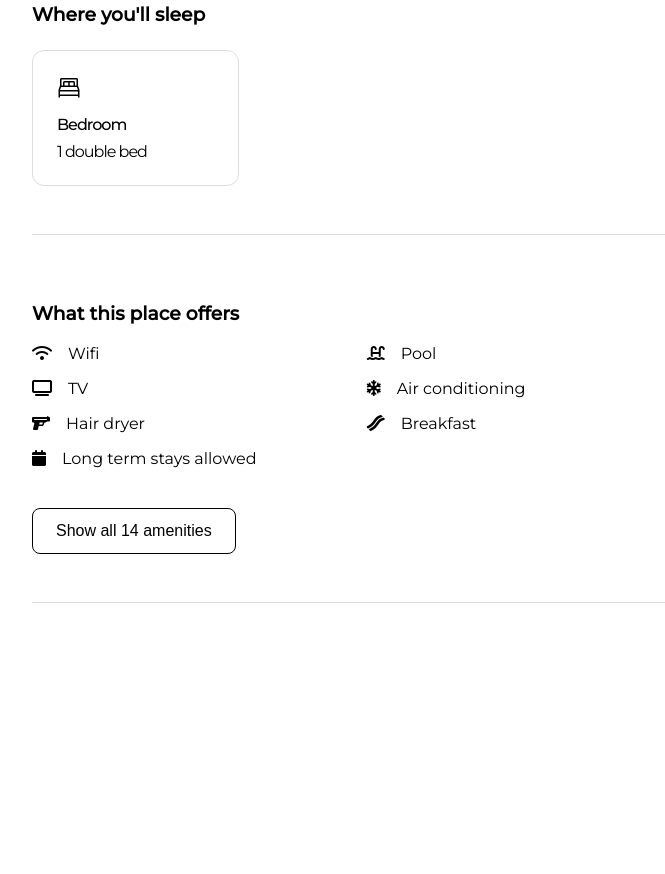
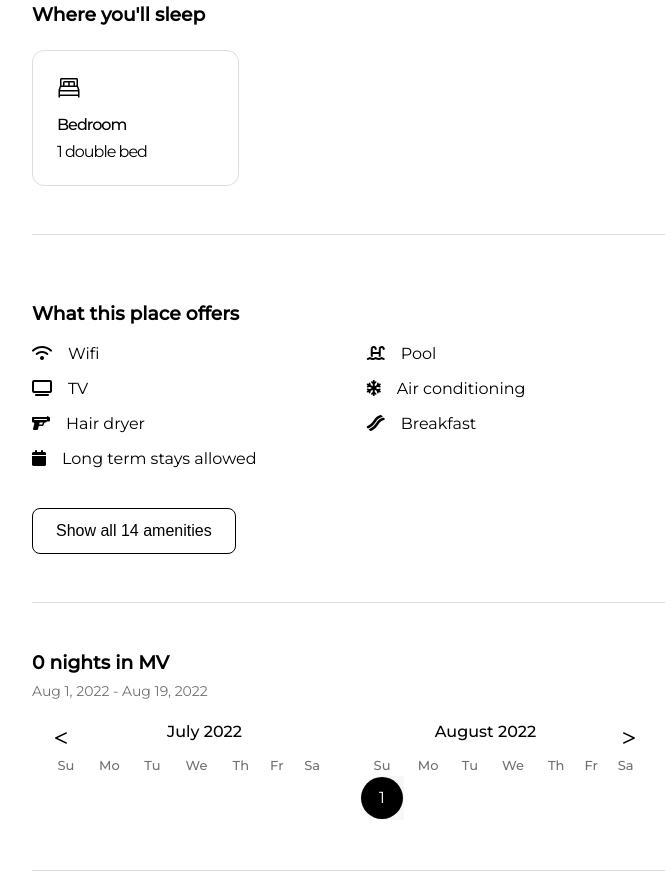
Before and after one commit to BasDerilov/Airbnb-page-clone, a website: page index.html in a window 1280 px wide. Shown: the part 1397-2271 px from the top of the page, without its empty margins (48-713 px from the left). Before the commit the page ends 2200 px from the top, so only its background shows below. Drawn offline with nearby package versions, Linux system fonts and the light colour scheme; files that its build step writes are made by us from their sources.

Commit message:
Started work on the calendar, actual hell

```diff
--- a/index.html
+++ b/index.html
@@ -217,8 +217,57 @@
           </div>
           <button>Show all 14 amenities</button>
         </div>
+        <div id="calendar">
+          <h3><span id="nights-count">0 nights</span> in MV</h3>
+          <p>Aug 1, 2022 - Aug 19, 2022</p>
+          <div id="page-container">
+            <div class="calendar-page">
+              <div class="calendar-nav">
+                <div id="move-left" class="button">
+                  <i class="fa-regular fa-less-than"></i>
+                </div>
+                <div class="month">July 2022</div>
+              </div>
+              <table>
+                <tr>
+                  <th>Su</th>
+                  <th>Mo</th>
+                  <th>Tu</th>
+                  <th>We</th>
+                  <th>Th</th>
+                  <th>Fr</th>
+                  <th>Sa</th>
+                </tr>
+              </table>
+            </div>
+            <div class="calendar-page">
+              <div class="calendar-nav">
+                <div id="move-right" class="button">
+                  <i class="fa-regular fa-greater-than"></i>
+                </div>
+                <div class="month">August 2022</div>
+              </div>
+              <table>
+                <tr>
+                  <th>Su</th>
+                  <th>Mo</th>
+                  <th>Tu</th>
+                  <th>We</th>
+                  <th>Th</th>
+                  <th>Fr</th>
+                  <th>Sa</th>
+                </tr>
+                <tr>
+                  <td class="check-in-date">
+                    <div class="selected">1</div>
+                  </td>
+                </tr>
+              </table>
+            </div>
+          </div>
+        </div>
       </div>
     </div>
   </body>
-  <script src="script.js"></script>
+  <script src="/scripts/calendar.js"></script>
 </html>
--- /dev/null
+++ b/sass/components/_calendar.scss
@@ -0,0 +1,109 @@
+#calendar {
+  padding: 48px 0;
+
+  .calendar-page {
+    max-width: 313px;
+    max-height: 357px;
+    padding: 0 13px;
+    text-align: center;
+    width: 100%;
+
+    .month {
+      font-weight: 550;
+    }
+  }
+
+  .calendar-nav {
+    .button {
+      width: 32px;
+      height: 32px;
+      border-radius: 100%;
+      text-align: center;
+      display: flex;
+      justify-content: center;
+      align-items: center;
+      cursor: pointer;
+    }
+
+    .button:hover {
+      background-color: rgba(189, 189, 189, 0.24);
+    }
+
+    #move-left {
+      float: left;
+    }
+
+    #move-right {
+      float: right;
+    }
+  }
+
+  #page-container {
+    display: flex;
+    margin-top: 22px;
+  }
+
+  h3 {
+    margin: 0 0 0 0;
+  }
+
+  p {
+    font-size: 14px;
+    color: #717171;
+    padding: 8px 0px 0px;
+    margin: 0;
+  }
+
+  table {
+    width: 100%;
+
+    th {
+      color: #717171;
+      font-size: small;
+      font-weight: 550;
+      max-width: 42px;
+    }
+
+    td {
+      width: 42px;
+      height: 42px;
+      cursor: pointer;
+    }
+
+    div {
+      width: 42px;
+      height: 42px;
+      cursor: pointer;
+
+      text-align: center;
+      border-radius: 100%;
+      display: flex;
+      justify-content: center;
+      align-items: center;
+    }
+
+    div:hover {
+      border: 1px black solid;
+    }
+
+    .selected {
+      background-color: black;
+      color: white;
+    }
+
+    .check-in-date {
+      background-color: rgb(247, 247, 247);
+      border-top-left-radius: 100%;
+      border-bottom-left-radius: 100%;
+    }
+
+    .between-selection {
+      border-radius: 0%;
+      background-color: rgb(247, 247, 247);
+    }
+
+    .between-selection:hover {
+      border: none;
+    }
+  }
+}
--- a/sass/components/_index.scss
+++ b/sass/components/_index.scss
@@ -1,3 +1,4 @@
 @forward "details-panel";
 @forward "header";
 @forward "media-panel";
+@forward "calendar";
```
Also changed, not shown: scripts/calendar.js (added).
